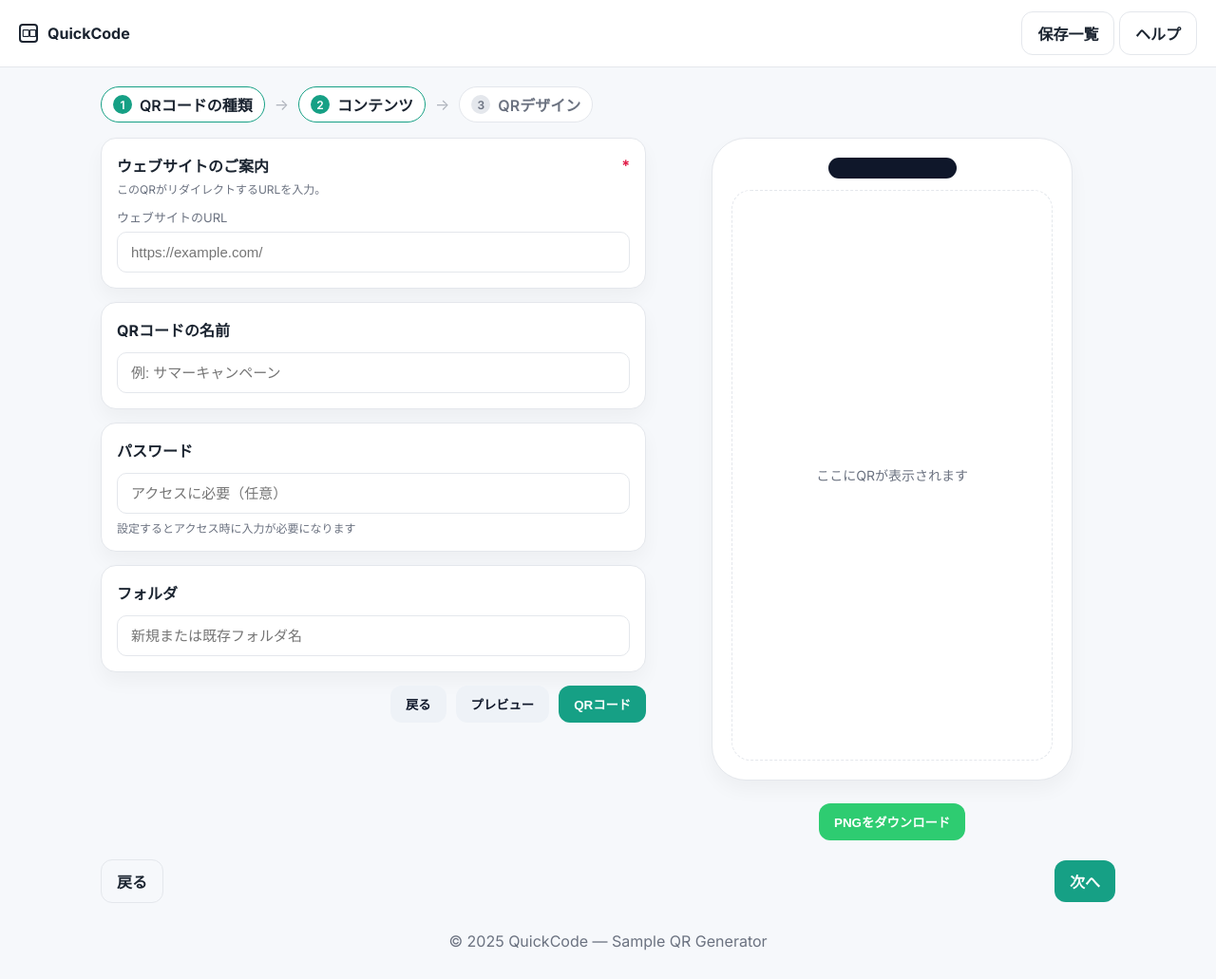
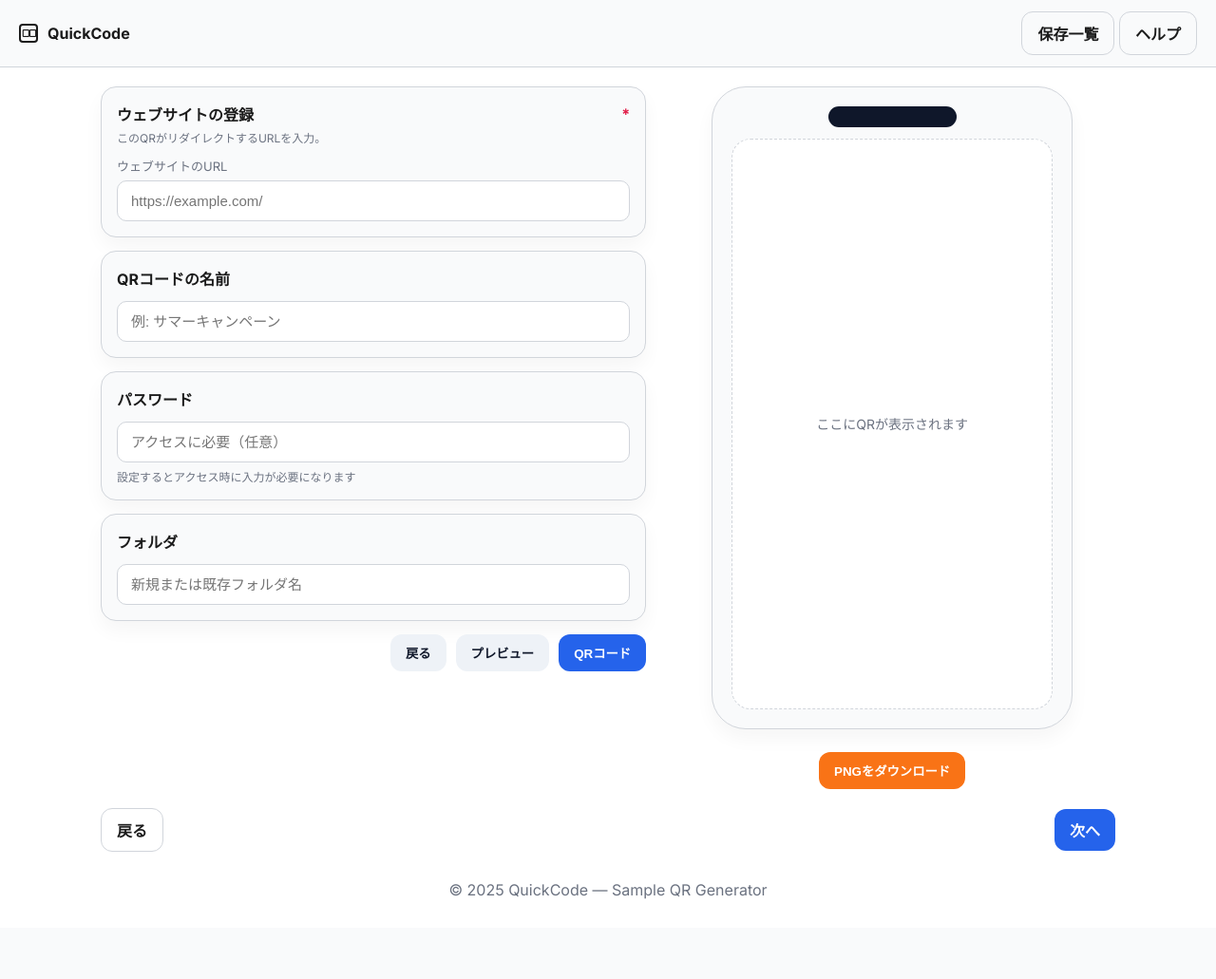
Before and after one commit to xx-mikusan-xx/sample_page, a Flask app: page / in a window 1280 px wide. Shown: the whole page at 95% size. After the commit the page ends 947 px from the top, so only its background shows below. Run offline with Flask 3, Linux system fonts and the light colour scheme.

Commit message:
add a little change

```diff
--- a/static/css/style.css
+++ b/static/css/style.css
@@ -1,13 +1,13 @@
 *{box-sizing:border-box}
-:root{
-  --bg:#f6f8fb;
-  --card:#ffffff;
-  --ink:#1b2430;
-  --muted:#6b7280;
-  --brand:#16a085; /* distinct color */
-  --accent:#2ecc71;
-  --ring:rgba(46,204,113,.35);
-  --border:#e4e7ec;
+:root {
+  --bg: #ffffff;
+  --card: #f9fafb;
+  --ink: #1b1b1b;
+  --muted: #6b7280;
+  --brand: #2563eb;
+  --accent: #f97316;
+  --ring: rgba(37, 99, 235, .3);
+  --border: #d1d5db;
 }
 html,body{margin:0;font-family:Inter,-apple-system,BlinkMacSystemFont,Segoe UI,Roboto,Helvetica,Arial,sans-serif;color:var(--ink);background:var(--bg)}
 a{color:var(--brand);text-decoration:none}
--- a/templates/index.html
+++ b/templates/index.html
@@ -1,17 +1,10 @@
 {% extends "base.html" %}
 {% block content %}
-<section class="steps">
-  <div class="step active"><span>1</span> QRコードの種類</div>
-  <div class="arrow">→</div>
-  <div class="step active"><span>2</span> コンテンツ</div>
-  <div class="arrow">→</div>
-  <div class="step"><span>3</span> QRデザイン</div>
-</section>
 
 <section class="grid">
   <form class="left" method="post">
     <div class="card">
-      <div class="card-title">ウェブサイトのご案内 <span class="req">*</span></div>
+      <div class="card-title">ウェブサイトの登録 <span class="req">*</span></div>
       <div class="sub">このQRがリダイレクトするURLを入力。</div>
       <label class="field">
         <span class="field-label">ウェブサイトのURL</span>
```
